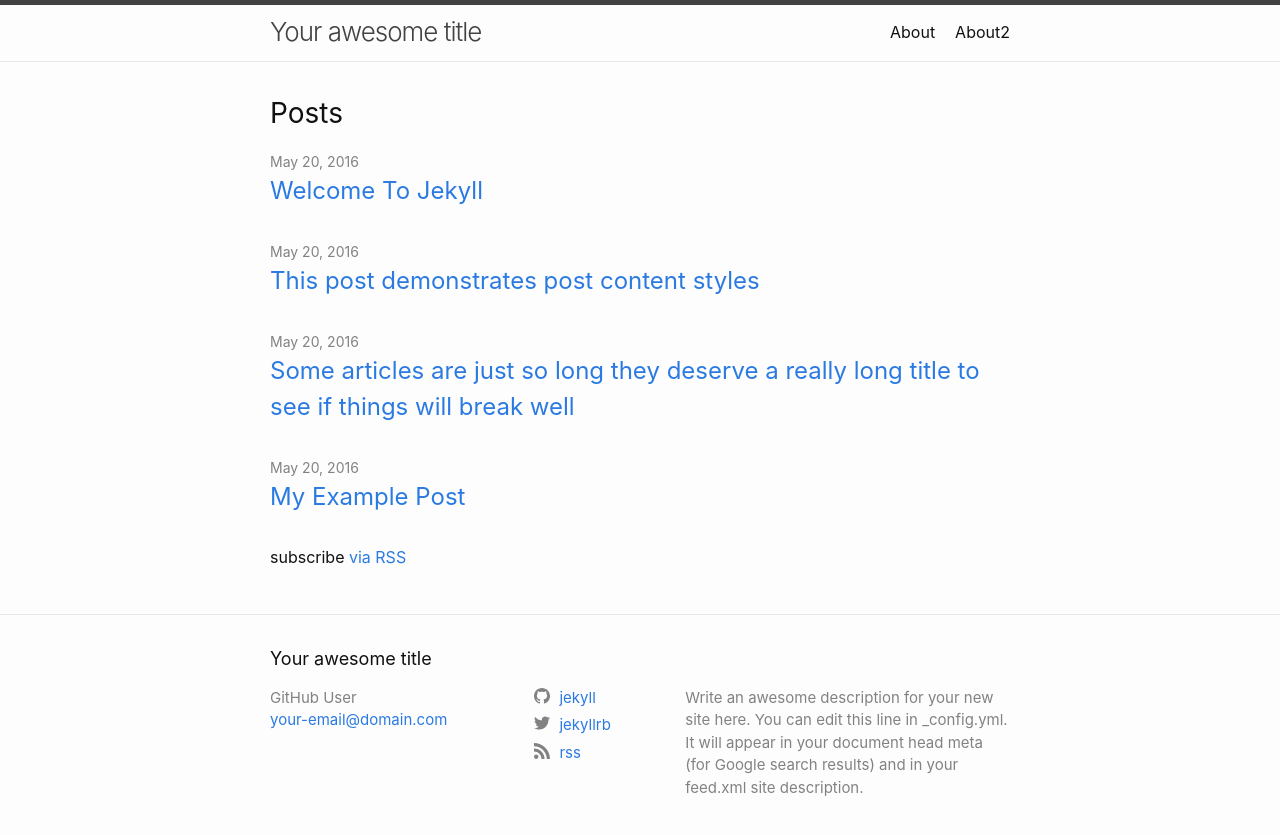
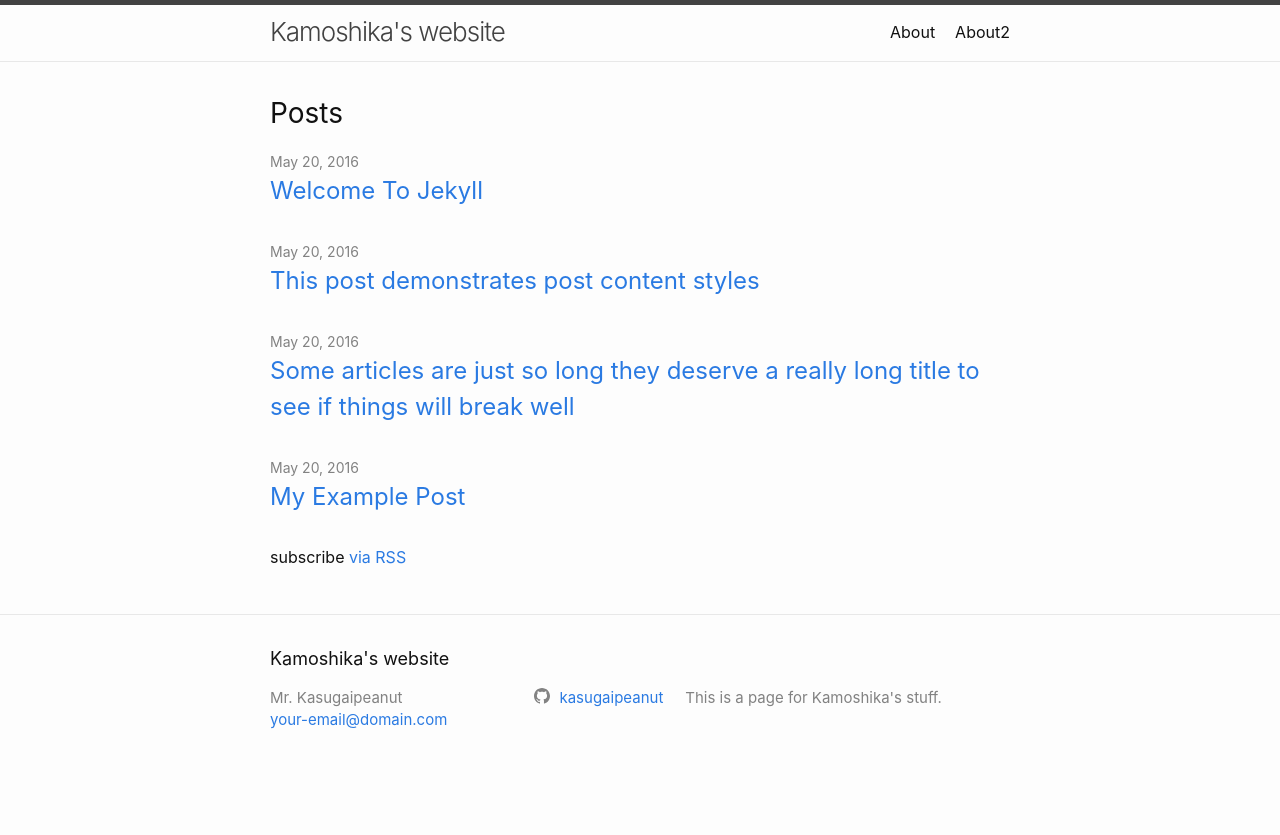
Before and after one commit to kasugaipeanut/basicwebsite, a Jekyll site: the page built from index.md, in a window 1280 px wide. Shown: the top 835 px of the page. Built offline with Jekyll 4.4.1, drawn with Linux system fonts in a browser that asks for light colours.

Commit message:
Update _config.yml

```diff
--- a/_config.yml
+++ b/_config.yml
@@ -1,15 +1,13 @@
-title: Your awesome title
-author: GitHub User
+title: Kamoshika's website
+author: Mr. Kasugaipeanut
 email: your-email@domain.com
 description: > # this means to ignore newlines until "twitter_username:"
-  Write an awesome description for your new site here. You can edit this
-  line in _config.yml. It will appear in your document head meta (for
-  Google search results) and in your feed.xml site description.
+  This is a page for Kamoshika's stuff.
 
 # social links
-twitter_username: jekyllrb
-github_username:  jekyll
-rss: rss
+# twitter_username: jekyllrb
+github_username:  kasugaipeanut
+# rss: rss
 # dribbble_username: jekyll
 # facebook_username: jekyll
 # flickr_username: jekyll
```
